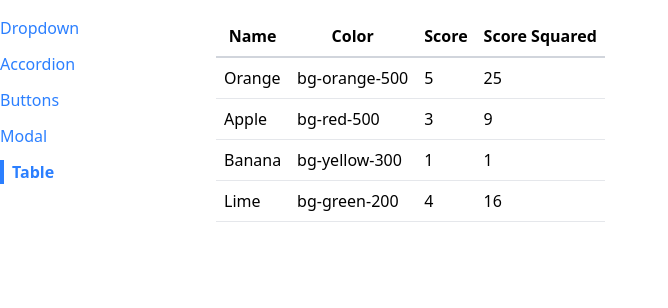
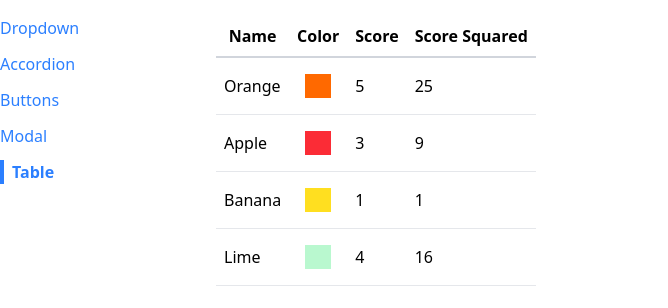
Before and after one commit to bitturohit/comps-26, a React (Vite) app: page /table in a window 1280 px wide. Shown: the top 308 px of the page, without its empty margins (0-668 px from the left). Built offline with nearby package versions, Linux system fonts and the light colour scheme.

Commit message:
before adding sorting logic to table

```diff
--- a/src/components/Table.js
+++ b/src/components/Table.js
@@ -1,4 +1,4 @@
-function Table({ data, config }) {
+function Table({ data, config, keyFn }) {
    const renderedHeaders = config.map((column) => {
       return (
          <th key={column.label} className="p-2">
@@ -7,17 +7,17 @@ function Table({ data, config }) {
       );
    });
 
-   const renderedRows = data.map((fruit) => {
+   const renderedRows = data.map((rowData) => {
       const renderedCells = config.map((column) => {
          return (
             <td key={column.label} className="p-2">
-               {column.render(fruit)}
+               {column.render(rowData)}
             </td>
          );
       });
 
       return (
-         <tr key={fruit.name} className="border-b border-gray-200">
+         <tr key={keyFn(rowData)} className="border-b border-gray-200">
             {renderedCells}
          </tr>
       );
--- a/src/pages/TablePage.js
+++ b/src/pages/TablePage.js
@@ -10,14 +10,21 @@ function TablePage() {
 
    const config = [
       { label: "Name", render: (fruit) => fruit.name },
-      { label: "Color", render: (fruit) => fruit.color },
+      {
+         label: "Color",
+         render: (fruit) => <div className={`p-3 m-2 ${fruit.color}`} />,
+      },
       { label: "Score", render: (fruit) => fruit.score },
       { label: "Score Squared", render: (fruit) => fruit.score ** 2 },
    ];
 
+   const keyFn = (fruit) => {
+      return fruit.name;
+   };
+
    return (
       <div>
-         <Table data={data} config={config} />
+         <Table data={data} config={config} keyFn={keyFn} />
       </div>
    );
 }
```
